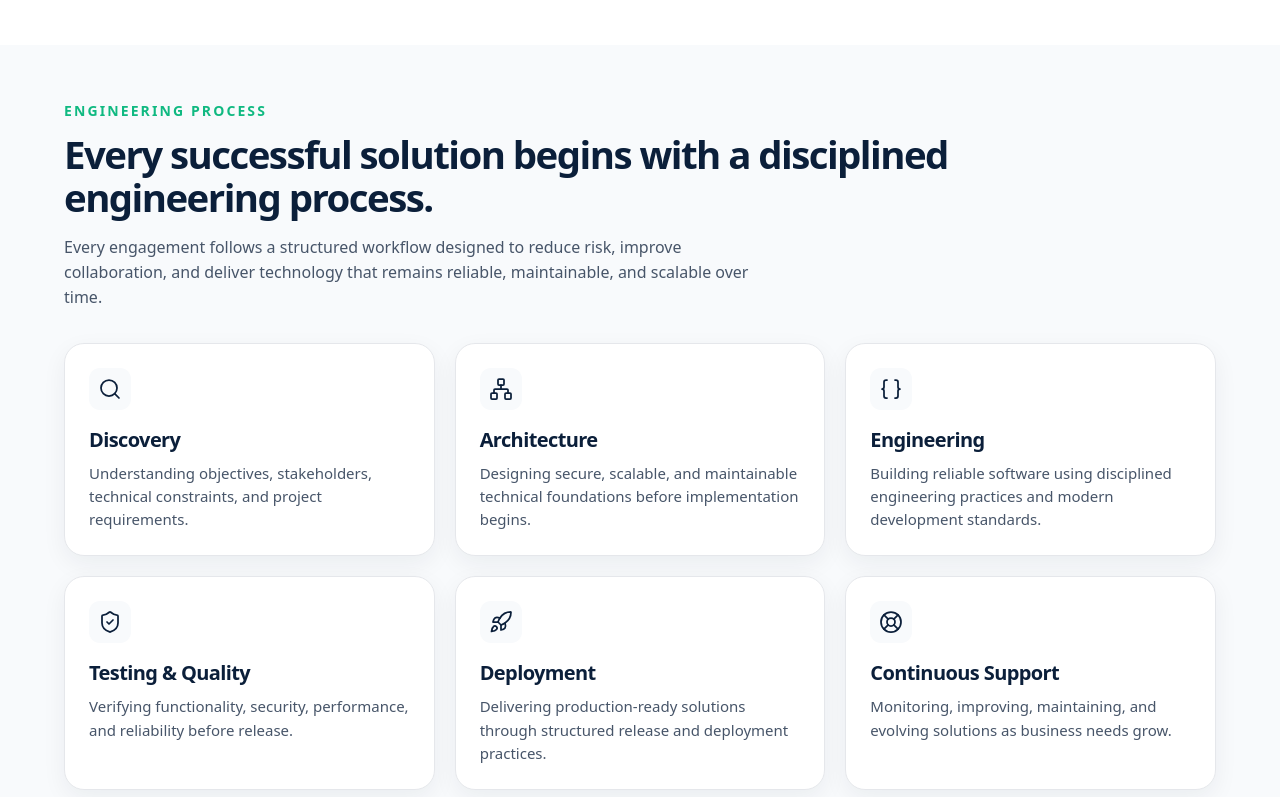
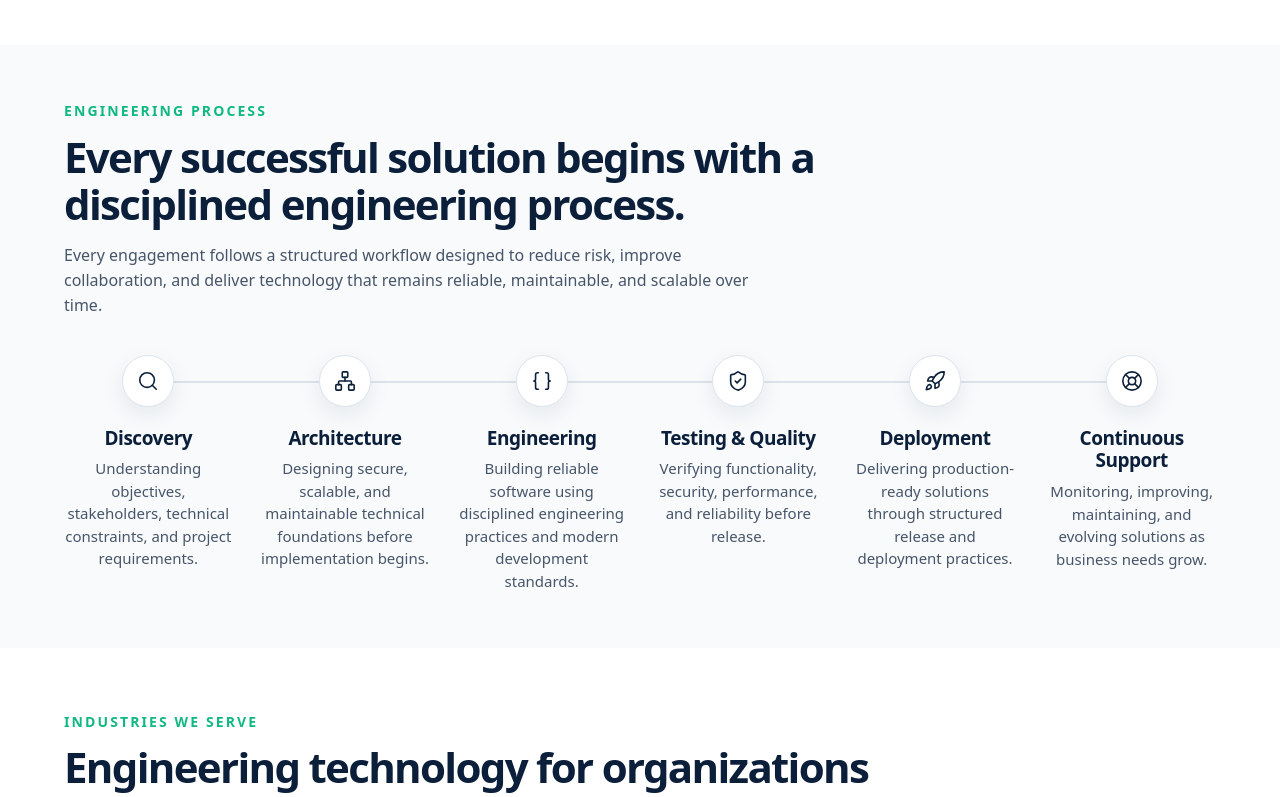
Before and after one commit to Zentric-Analytics/Zentricanalytics.com, a Next.js app: page / in a window 1280 px wide. Shown: the part 3140-3937 px from the top of the page. Built offline with nearby package versions, Linux system fonts and the light colour scheme.

Commit message:
Redesign engineering process workflow

```diff
--- a/src/app/page.tsx
+++ b/src/app/page.tsx
@@ -356,34 +356,38 @@ export default function Home() {
         </div>
       </section>
 
-      <section className="bg-[#F8FAFC] px-4 py-9 sm:px-6 sm:py-12 lg:py-14" aria-labelledby="engineering-process-heading">
+      <section className="bg-[#F8FAFC] px-4 py-10 sm:px-6 sm:py-12 lg:py-14" aria-labelledby="engineering-process-heading">
         <div className="mx-auto max-w-6xl">
           <SectionHeader
             eyebrow="ENGINEERING PROCESS"
             heading="Every successful solution begins with a disciplined engineering process."
             headingId="engineering-process-heading"
             description="Every engagement follows a structured workflow designed to reduce risk, improve collaboration, and deliver technology that remains reliable, maintainable, and scalable over time."
-            className="engineering-process-header"
+            className="engineering-process-header [&_h2]:text-[clamp(2.375rem,3.4vw,2.625rem)] [&_h2]:leading-[1.12]"
           />
 
-          <div className="mt-7 lg:mt-8">
-            <div className="grid gap-4 md:grid-cols-2 md:gap-[18px] lg:grid-cols-3 lg:gap-5">
+          <div className="relative mt-8 lg:mt-9">
+            <div
+              aria-hidden="true"
+              className="absolute left-[26px] top-[26px] h-[calc(100%-52px)] w-0.5 bg-[#DCE3EA] md:left-[12.5%] md:right-[12.5%] md:top-[26px] md:h-0.5 md:w-auto lg:left-[calc(8.333333%-0px)] lg:right-[calc(8.333333%-0px)]"
+            />
+            <div className="relative grid gap-y-8 pl-[70px] md:grid-cols-3 md:gap-x-8 md:gap-y-10 md:pl-0 lg:grid-cols-6 lg:gap-x-7">
               {engineeringProcess.map((step) => (
                 <article
-                  className="engineering-process-card group relative rounded-[20px] border border-[#E5E7EB] bg-white p-[18px] shadow-[0_8px_24px_rgba(11,31,58,0.06)] transition-[border-color,box-shadow,transform] duration-200 ease-out motion-safe:hover:-translate-y-0.5 hover:border-[#10B981]/55 hover:shadow-[0_16px_36px_rgba(11,31,58,0.10)] sm:p-5 lg:p-6"
+                  className="group relative flex min-h-[52px] flex-col items-start text-left md:items-center md:text-center"
                   key={step.title}
                 >
-                  <div className="flex size-[38px] items-center justify-center rounded-[11px] bg-[#F8FAFC] sm:size-[42px]">
+                  <div className="absolute -left-[70px] top-0 flex size-[52px] items-center justify-center rounded-full border border-[#DCE3EA] bg-white shadow-[0_8px_22px_rgba(11,31,58,0.08)] transition-[border-color,transform,box-shadow] duration-200 ease-out group-hover:border-[#94A3B8] group-hover:shadow-[0_12px_26px_rgba(11,31,58,0.10)] motion-safe:group-hover:-translate-y-0.5 md:relative md:left-auto md:top-auto">
                     <step.Icon
                       aria-hidden="true"
-                      className="size-5 shrink-0 text-[#0B1F3A] transition-colors duration-200 ease-out group-hover:text-[#10B981] sm:size-[22px] lg:size-6"
+                      className="size-[22px] shrink-0 text-[#0B1F3A] transition-colors duration-200 ease-out group-hover:text-[#10B981]"
                       strokeWidth={1.75}
                     />
                   </div>
-                  <h3 className="mt-3.5 text-lg font-bold leading-[1.2] tracking-[-0.03em] text-[#0B1F3A] sm:mt-4 sm:text-xl">
+                  <h3 className="text-lg font-bold leading-[1.2] tracking-[-0.025em] text-[#0B1F3A] md:mt-5 md:text-[1.1875rem]">
                     {step.title}
                   </h3>
-                  <p className="mt-2 max-w-[32rem] text-sm leading-[1.55] text-[#475569] sm:text-[0.9375rem] sm:leading-[1.55]">
+                  <p className="mt-2 max-w-[24rem] text-sm leading-[1.5] text-[#475569] sm:text-[0.9375rem] md:max-w-[13rem]">
                     {step.description}
                   </p>
                 </article>
```
